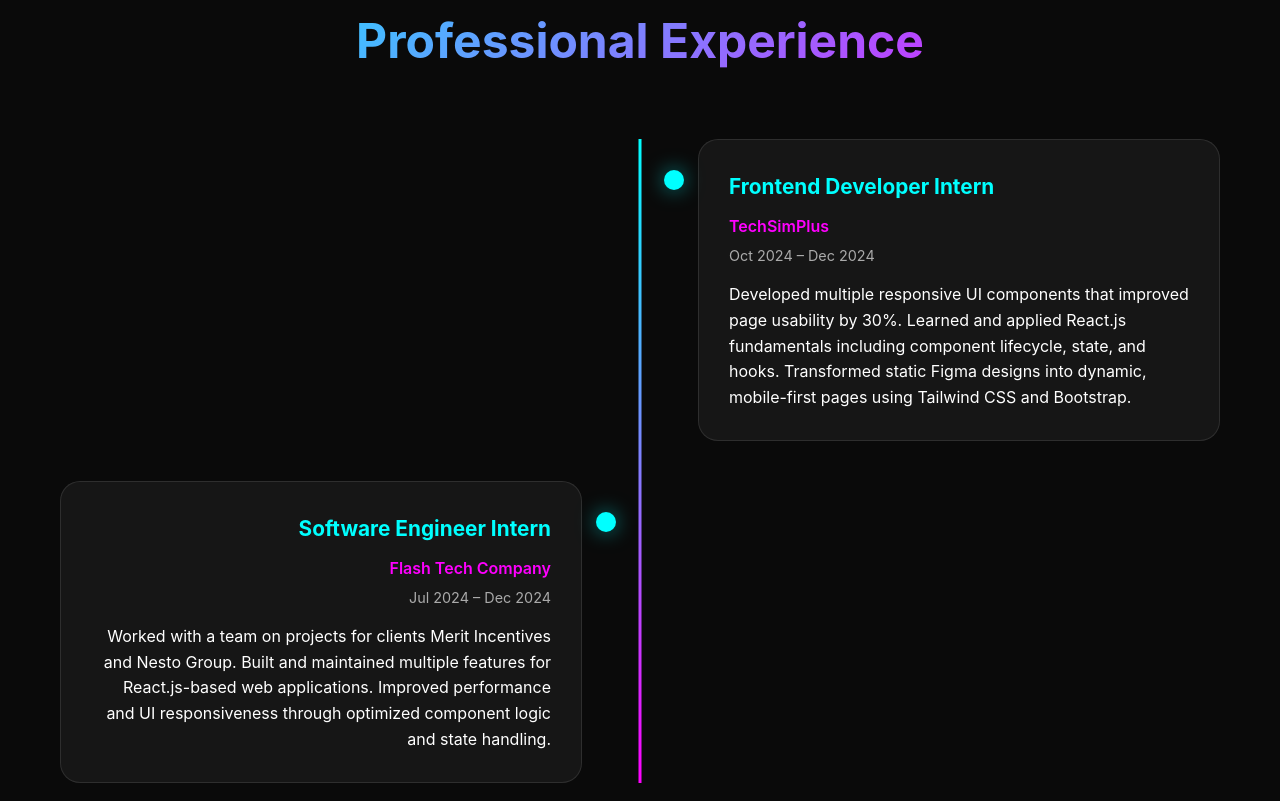
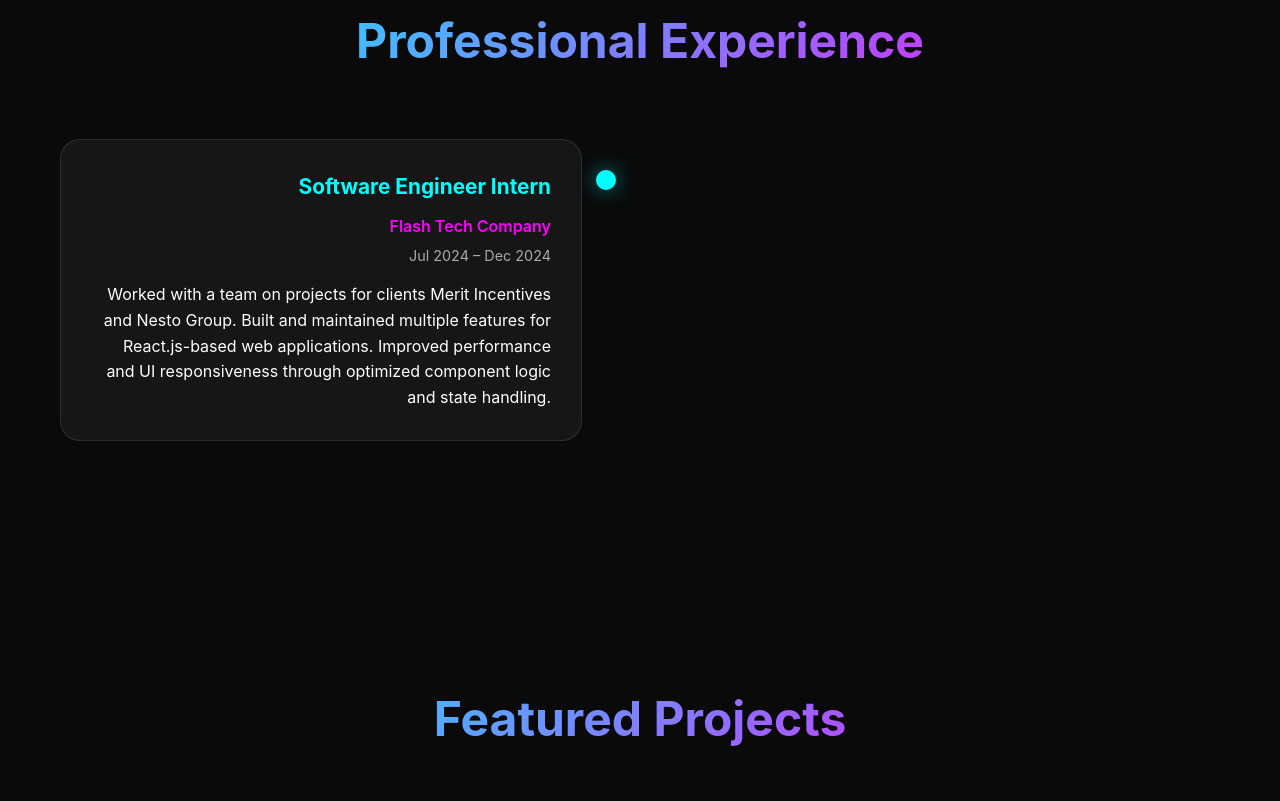
Before and after one commit to arv69/Portfolio-New, a plain HTML site: page index.html in a window 1280 px wide. Shown: the part 1679-2480 px from the top of the page. Drawn offline with Linux system fonts and the light colour scheme.

Commit message:
Update index.html

```diff
--- a/index.html
+++ b/index.html
@@ -597,15 +597,8 @@
 
     <section id="experience" class="section">
         <h2>Professional Experience</h2>
-        <div class="timeline">
-            <div class="timeline-item">
-                <div class="timeline-content glass">
-                    <h3>Frontend Developer Intern</h3>
-                    <div class="company">TechSimPlus</div>
-                    <div class="duration">Oct 2024 – Dec 2024</div>
-                    <p>Developed multiple responsive UI components that improved page usability by 30%. Learned and applied React.js fundamentals including component lifecycle, state, and hooks. Transformed static Figma designs into dynamic, mobile-first pages using Tailwind CSS and Bootstrap.</p>
-                </div>
-            </div>
+
+
             <div class="timeline-item">
                 <div class="timeline-content glass">
                     <h3>Software Engineer Intern</h3>
```
